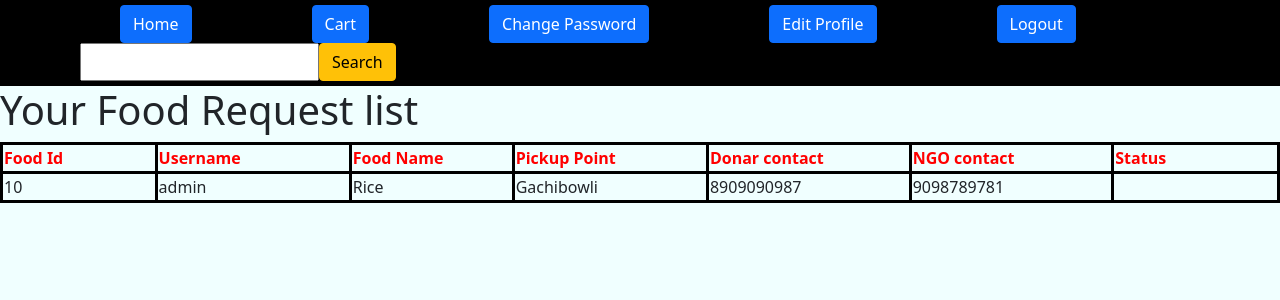
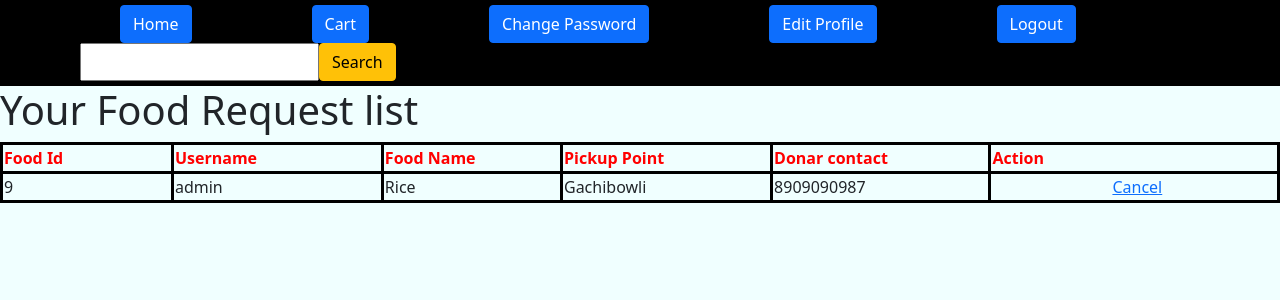
Before and after one commit to ramesh-15/Online-Food-Delivering, a Django app: page /Cart_NGO in a window 1280 px wide. Shown: the top 300 px of the page. Run offline with Django 4.2, Linux system fonts and the light colour scheme; a user stored in the database is signed in; data comes from the database, SQL or seed files in the repository; both versions use the stored data as it was before the commit.

Commit message:
cancel done

```diff
--- a/new/myaccount/account/models.py
+++ b/new/myaccount/account/models.py
@@ -61,14 +61,10 @@ class Contact(models.Model):
     message = models.CharField(max_length=100)
 
 class food_requests(models.Model):
-    food_id=models.CharField(max_length=50)
     username = models.CharField(max_length=100,default='')
     food_items=models.CharField(max_length=100)
     pickup_point=models.CharField(max_length=100)
     donar_contact=models.CharField(max_length=100)
-    ngo_contact=models.CharField(max_length=100)
-    possibilities= (('confirm', 'confirm'), ('cancel', 'cancel'),('pending','pending'))
-    status=models.CharField(max_length=100,choices=possibilities)
     date = models.DateField(default=date.today())
     def __str__(self):
         return self.food_id
--- a/new/myaccount/account/templates/NGO_cart.html
+++ b/new/myaccount/account/templates/NGO_cart.html
@@ -23,28 +23,23 @@
     <tr>
         <th>Food Id</th>
         <th>Username</th>
-
         <th>Food Name</th>
-
         <th>Pickup Point</th>
         <th>Donar contact</th>
-        <th>NGO contact</th>
-        <th>Status</th>
+
+        <th>Action</th>
     </tr>
 
 
 {% for i in data %}
     <tr>
-        <td>{{i.food_id}}</td>
+        <td>{{i.id}}</td>
         <td>{{i.username}}</td>
-
         <td>{{i.food_items}}</td>
         <td>{{i.pickup_point}}</td>
         <td>{{i.donar_contact}}</td>
-        <td>{{i.ngo_contact}}</td>
-        <td>{{i.statuc}}</td>
 
-
+        <td><a href="{% url 'cancel' i.id %}">Cancel</a></td>
     </tr>
 
 {% endfor %}
--- a/new/myaccount/account/urls.py
+++ b/new/myaccount/account/urls.py
@@ -10,6 +10,8 @@ urlpatterns = [
     path('request/<int:id>', views.NGOrequest, name='request'),
     path('NGO_home', views.NGO_home, name='NGO_home'),
     path('Cart_NGO', views.Cart_NGO, name='Cart_NGO'),
+    path('cancel/<int:id>', views.Cancel_NGO, name='cancel'),
+
 
 
     path('about', views.about, name='about'),
--- a/new/myaccount/account/views.py
+++ b/new/myaccount/account/views.py
@@ -4,7 +4,7 @@ from .models import Users_donations,Contact,food_requests
 from django.contrib import messages
 from django.contrib.auth import authenticate,login,logout,update_session_auth_hash
 from django.contrib.auth.forms import PasswordChangeForm
-
+from .serializers import FoodSerializer
 # Create your views here.
 def donar_home(request):
     return render(request,'Donar_home.html')
@@ -116,17 +116,26 @@ def donatefood(request):
 #  view food of NGO
 
 def NGOrequest(request,id):
+    data = Users_donations.objects.get(id=id)
+    stu = FoodSerializer(data)
+    print(stu.data)
+    print(stu.data['food_name'])
+
+
     var = {
-        'food_id':id,
-        'username':request.user
+        'id':id,
+        'username':request.user,
+        'food_items':stu.data['food_name'],
+        'pickup_point':stu.data['food_pick_up'],
+        'donar_contact':stu.data['donar_contact']
+
     }
     if request.method==('POST' ):
         fm = NGO_request(request.POST or None)
         if fm.is_valid():
             exist = food_requests.objects.filter(id = id)
+            print(exist)
 
-            print(exist.query)
-            print(exist.get())
             if not exist:
                 messages.success(request,'requested Successfully... ')
                 fm.save()
@@ -145,3 +154,9 @@ def NGOrequest(request,id):
 def Cart_NGO(request):
     data = food_requests.objects.filter(username=request.user)
     return render(request,'NGO_cart.html',{'data':data})
+
+def Cancel_NGO(request,id):
+    dt = food_requests.objects.filter(id = id)
+    # print(dt.food_id)
+    dt.delete()
+    return HttpResponseRedirect('/Cart_NGO')
--- a/new/myaccount/myaccount/settings.py
+++ b/new/myaccount/myaccount/settings.py
@@ -38,6 +38,7 @@ INSTALLED_APPS = [
     "django.contrib.messages",
     "django.contrib.staticfiles",
     'account.apps.AccountConfig',
+    'rest_framework'
 ]
 
 MIDDLEWARE = [
@@ -77,7 +78,7 @@ WSGI_APPLICATION = "myaccount.wsgi.application"
 DATABASES = {
     "default": {
         "ENGINE": "django.db.backends.sqlite3",
-        "NAME": BASE_DIR / "db.sqlite3",
+        "NAME": str(BASE_DIR / "db.sqlite3"),
     }
 }
 
```
Also changed, not shown: new/myaccount/account/forms.py (+4 -4 lines), new/myaccount/account/serializers.py (added, +7 -0 lines), new/myaccount/account/migrations/0001_initial.py, new/myaccount/account/migrations/0002_remove_food_requests_username.py (deleted), new/myaccount/account/migrations/0003_food_requests_username.py (deleted), new/myaccount/db.sqlite3, new/myaccount/static/img/except.png (added), new/myaccount/static/img/python.png (added).
